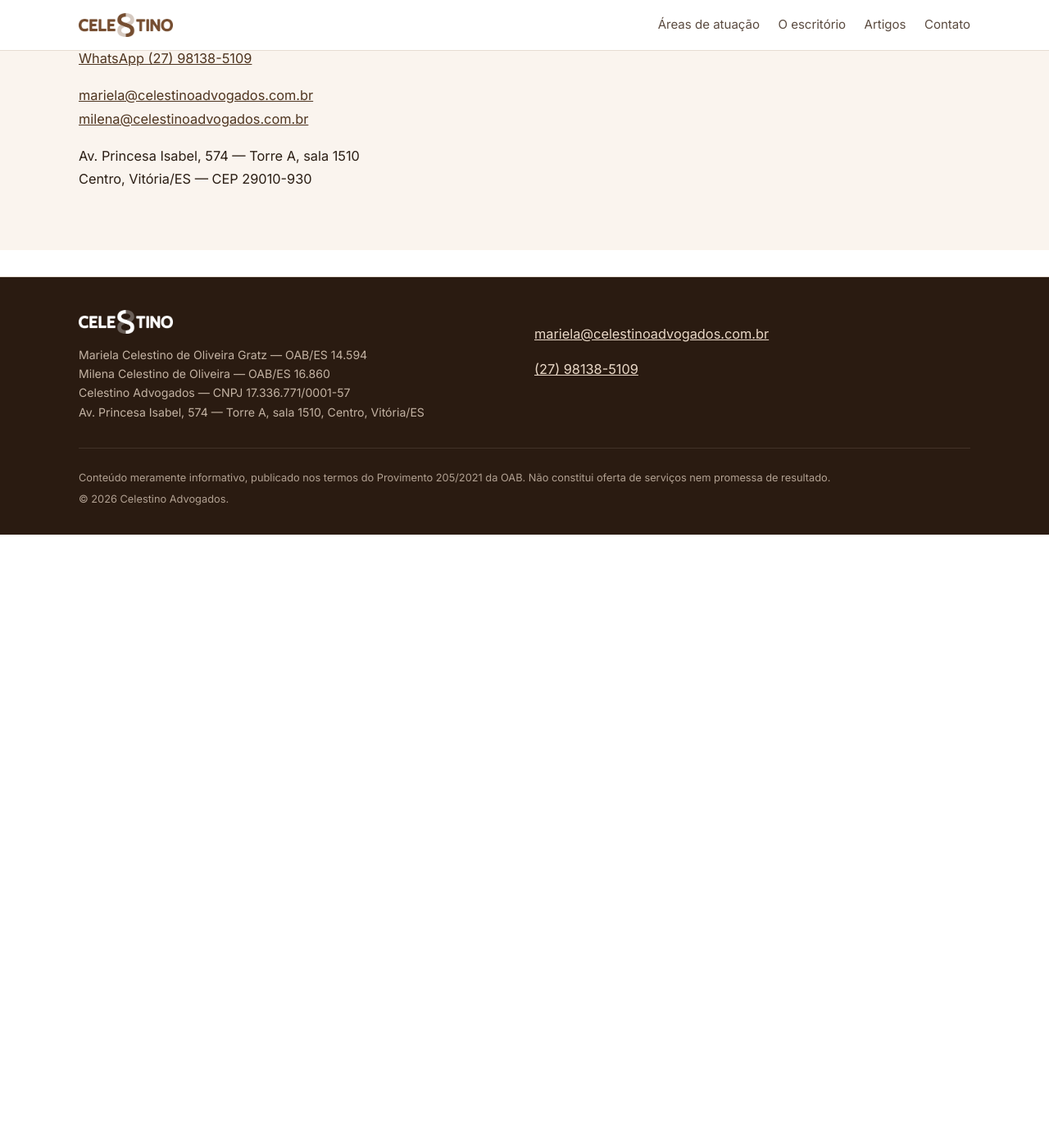
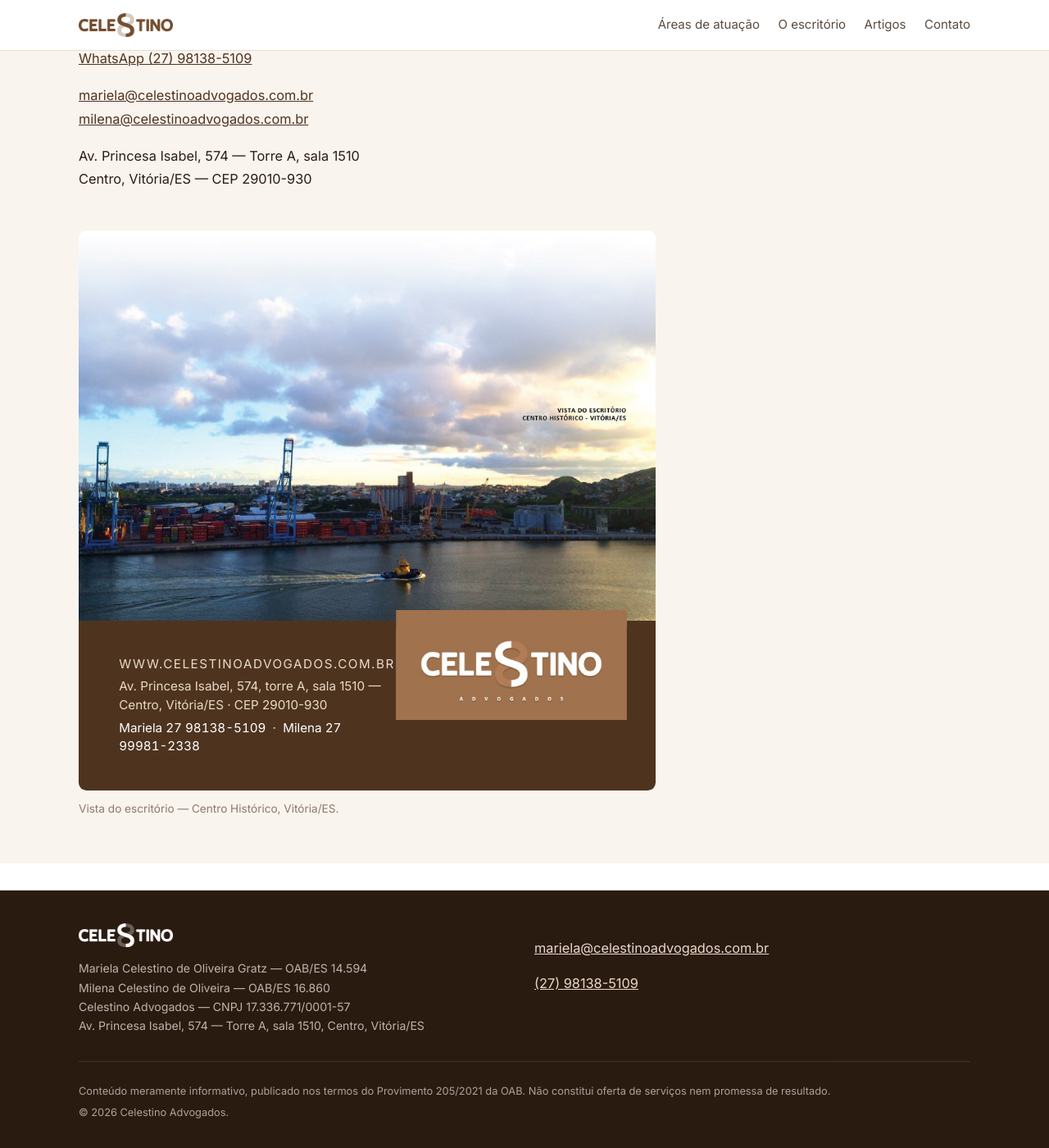
Before and after one commit to cafe01/celestinoadvogados.site, a Jekyll site: the page built from index.html, in a window 1280 px wide and 1400 px high, scrolled down 2129 px. Shown: the whole window at 82% size. Built offline with Jekyll 4.4.1, drawn with Linux system fonts in a browser that asks for light colours; before the commit the page ends 2781 px from its top, so only the background shows below that.

Commit message:
site: a vista da janela volta ao institucional
A ultima peca do hotsite antigo, recuperada do Internet Archive (unica
copia, 960px) e remontada: a fotografia corta na linha do cartao, a faixa
marrom vira texto de verdade e o cartao do logotipo volta por cima a
direita, na proporcao original.

O fixo 3019-5644 nao existe mais: no lugar dele os dois celulares, com
tel: para tocar e ligar.

```diff
--- a/assets/css/site.css
+++ b/assets/css/site.css
@@ -98,6 +98,26 @@ img{max-width:100%;height:auto}
 .chamada__botao{display:inline-block;padding:.7rem 1.3rem;border-radius:.4rem;background:var(--brand-700);color:var(--white);text-decoration:none;font-weight:500}
 .chamada__botao:hover{background:var(--brand-800);color:var(--white)}
 
+/* ---- a vista da janela ----
+   Remontagem da última peça do hotsite antigo: a fotografia (única cópia que
+   restou, 960px), a faixa marrom refeita em texto e o cartão do logotipo por
+   cima à direita, na proporção original. Largura limitada de propósito: a
+   imagem não aguenta ser esticada de ponta a ponta. */
+.vista{margin:3rem 0 0;max-width:44rem}
+.vista__foto{display:block;width:100%;border-radius:.6rem .6rem 0 0}
+.vista__faixa{position:relative;background:var(--brand-700);color:var(--brand-100);padding:5.2% 46% 5.2% 7%;border-radius:0 0 .6rem .6rem}
+.vista__dados p{margin:.3rem 0;font-size:clamp(.72rem,1.5vw,.95rem);line-height:1.5}
+.vista__dados a{color:var(--white);text-decoration:none}
+.vista__dados a:hover{text-decoration:underline;color:var(--white)}
+.vista__site{text-transform:uppercase;letter-spacing:.1em;font-size:clamp(.66rem,1.3vw,.84rem)}
+.vista__fones{font-variant-numeric:tabular-nums}
+.vista__cartao{position:absolute;right:5%;top:-6.2%;width:40.1%;height:auto}
+.vista__legenda{margin-top:.7rem;font-size:.85rem;color:var(--ink-faint)}
+@media (max-width:32em){
+  .vista__faixa{padding:6% 6% 27% 6%}
+  .vista__cartao{right:6%;top:auto;bottom:5%;width:52%}
+}
+
 /* ---- rodapé ---- */
 .rodape{margin-top:2rem;border-top:1px solid var(--line);background:var(--brand-900);color:var(--brand-100);padding:2.5rem 0 1.75rem}
 .rodape a{color:var(--brand-100)}
--- a/index.html
+++ b/index.html
@@ -89,4 +89,17 @@ description: Celestino Advogados — advocacia em Direito de Família e Sucessõ
     <p>Av. Princesa Isabel, 574 — Torre A, sala 1510<br>
     Centro, Vitória/ES — CEP 29010-930</p>
   </div>
+
+  <figure class="vista">
+    <img class="vista__foto" src="{{ '/assets/img/vista-escritorio.jpg' | relative_url }}" alt="Vista do porto de Vitória a partir da janela do escritório, no Centro Histórico." width="960" height="650" loading="lazy">
+    <div class="vista__faixa">
+      <div class="vista__dados">
+        <p class="vista__site">www.celestinoadvogados.com.br</p>
+        <p>Av. Princesa Isabel, 574, torre A, sala 1510 — Centro, Vitória/ES · CEP 29010-930</p>
+        <p class="vista__fones"><a href="tel:+5527981385109">Mariela 27 98138-5109</a> &nbsp;·&nbsp; <a href="tel:+5527999812338">Milena 27 99981-2338</a></p>
+      </div>
+      <img class="vista__cartao" src="{{ '/assets/img/vista-cartao.jpg' | relative_url }}" alt="Celestino Advogados" width="385" height="182" loading="lazy">
+    </div>
+    <figcaption class="vista__legenda">Vista do escritório — Centro Histórico, Vitória/ES.</figcaption>
+  </figure>
 </section>
```
Also changed, not shown: assets/img/vista-cartao.jpg (added), assets/img/vista-escritorio.jpg (added).
